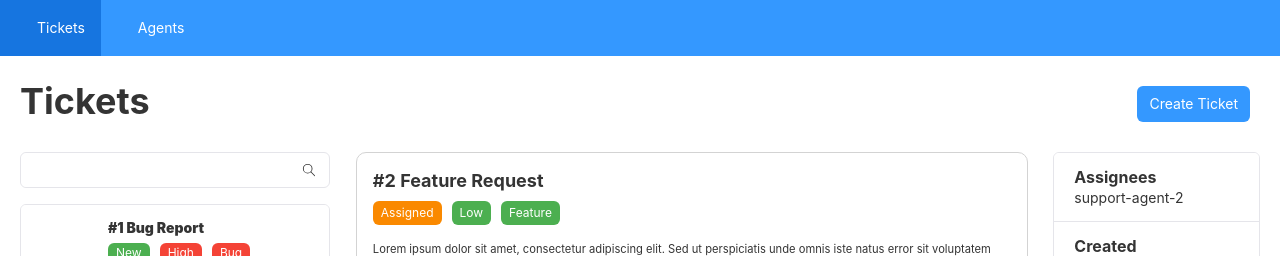
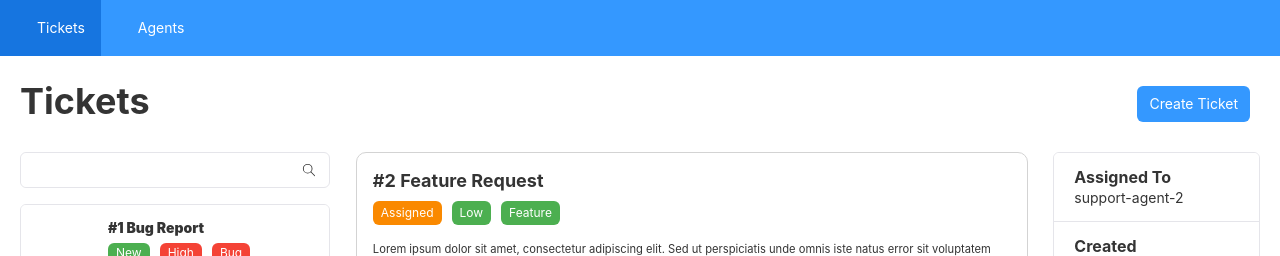
Before and after one commit to mp051998/support-ticket-entry-system, a React (Create React App) app: page / in a window 1280 px wide. Both pictures are taken after a click on the element 175 px from the left and 359 px from the top of the page. Shown: the top 256 px of the page. Built offline with nearby package versions, Linux system fonts and the light colour scheme; some icons are missing.

Commit message:
changed 'assignees' to 'assigned to'

```diff
--- a/src/screens/tickets.tsx
+++ b/src/screens/tickets.tsx
@@ -609,7 +609,7 @@ function Tickets() {
               { selectedTicket?.id &&
                 <List style={{display:'block', textAlign:'left' }} hover bordered={true}>
                   <List.Item>
-                    <h6>Assignees</h6>
+                    <h6>Assigned To</h6>
                     {selectedTicket?.assignedTo}
                   </List.Item>
                   <List.Item>
@@ -778,7 +778,7 @@ function Tickets() {
                 <h4 style={{marginBottom:'0.5rem'}}>Info</h4>
                 <List style={{display:'block'}} hover bordered={true}>
                   <List.Item>
-                    <h6>Assignees</h6>
+                    <h6>Assigned To</h6>
                     {selectedTicket?.assignedTo}
                   </List.Item>
                   <List.Item>
```
